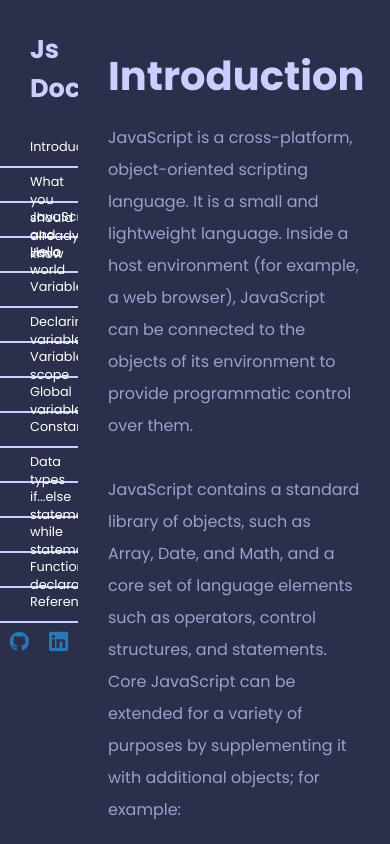
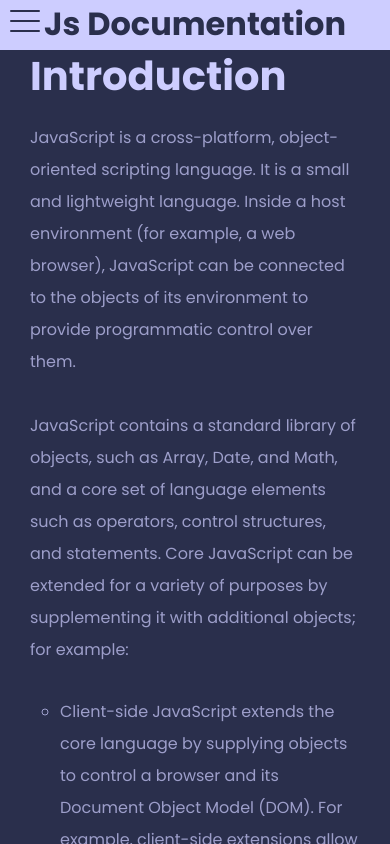
Before and after one commit to Adriangln11/jsDocumentation, a plain HTML site: page index.html in a window 390 px wide. Drawn offline with nearby package versions, Linux system fonts and the light colour scheme.

Commit message:
styles(mediaquerys)

```diff
--- a/index.html
+++ b/index.html
@@ -7,10 +7,7 @@
 
     <link rel="preconnect" href="https://fonts.googleapis.com" />
     <link rel="preconnect" href="https://fonts.gstatic.com" crossorigin />
-    <link
-      href="https://fonts.googleapis.com/css2?family=Poppins:wght@400;500;700&display=swap"
-      rel="stylesheet"
-    />
+    <link href="https://fonts.googleapis.com/css2?family=Poppins:wght@400;500;700&display=swap"rel="stylesheet"/>
     <link rel="stylesheet" href="https://cdn.jsdelivr.net/npm/bootstrap-icons@1.10.3/font/bootstrap-icons.css">
 
     <link rel="stylesheet" href="style.css">
@@ -19,34 +16,42 @@
 <body>
 
     <main id='main-doc'>
+        <div class="hamburger-container">
+            <h1>Js Documentation</h1>
+            <button >
+                <div></div>
+                <div></div>
+                <div></div>
+            </button>
+        </div>
 
-        <aside>
-            <h1>Js Documentation</h1>
+        <nav id="navbar">
+            <header>Js Documentation</header>
 
-                <a href="#section1" class="anchor">Introduction</a>
-                <a href="#section2" class="anchor">What you should already know</a>
-                <a href="#section3" class="anchor">JavaScript and Java</a>
-                <a href="#section4" class="anchor">Hello world</a>
-                <a href="#section5" class="anchor">Variables</a>
-                <a href="#section6" class="anchor">Declaring variables</a>
-                <a href="#section7" class="anchor">Variable scope</a>
-                <a href="#section8" class="anchor">Global variables/a>
-                <a href="#section9" class="anchor">Constants</a>
-                <a href="#section10" class="anchor">Data types</a>
-                <a href="#section11" class="anchor">if...else statement</a>
-                <a href="#section12" class="anchor">while statement</a>
-                <a href="#section13" class="anchor">Function declarations</a>
-                <a href="#section14" class="anchor">Reference</a>
-               <ul class="icons-container">
+                <a href="#Introduction" class="nav-link">Introduction</a>
+                <a href="#What_you_should_already_know" class="nav-link">What you should already know</a>
+                <a href="#JavaScript_and_Java" class="nav-link">JavaScript and Java</a>
+                <a href="#Hello_world" class="nav-link">Hello world</a>
+                <a href="#Variables" class="nav-link">Variables</a>
+                <a href="#Declaring_variables" class="nav-link">Declaring variables</a>
+                <a href="#Variable_scope" class="nav-link">Variable scope</a>
+                <a href="#Global_variables" class="nav-link">Global variables</a>
+                <a href="#Constants" class="nav-link">Constants</a>
+                <a href="#Data_types" class="nav-link">Data types</a>
+                <a href="#If_else_statement" class="nav-link">If else statement</a>
+                <a href="#While_statement" class="nav-link">While statement</a>
+                <a href="#Function_declarations" class="nav-link">Function declarations</a>
+                <a href="#Reference" class="nav-link">Reference</a>
+                <ul class="icons-container">
                     <li><a target="_blank" class="icon" href="https://github.com/Adriangln11"><i class="bi bi-github"></i></a></li>
                     <li><a target="_blank" class="icon" href="https://www.linkedin.com/in/adrian-d%C3%ADaz-08738922a/"><i class="bi bi-linkedin"></i></a></li>
-               </ul>
+                </ul>
 
-        </aside>
+        </nav>
 
         <div class="sections-container">
-            <section class="main-section" id="section1">
-                <h2>Introduction</h2>
+            <section class="main-section" id="Introduction">
+                <header>Introduction</header>
                 <p>
                     JavaScript is a cross-platform, object-oriented scripting language. It is a small and lightweight language. Inside a host environment (for example, a web browser), JavaScript can be connected to the objects of its environment to provide programmatic control over them. <br><br>
 
@@ -58,8 +63,8 @@
                     <ul/>
 
             </section>
-            <section class="main-section" id="section2">
-                <h2>What you should already know</h2>
+            <section class="main-section" id="What_you_should_already_know">
+                <header>What you should already know</header>
                 <p>This guide assumes you have the following basic background:</p>
                 <ul class="section-ul">
                     <li>A general understanding of the Internet and the World Wide Web (WWW).</li><br>
@@ -67,16 +72,16 @@
                     <li>Some programming experience. If you are new to programming, try one of the tutorials linked on the main page about JavaScript.</li>
                 <ul/>
             </section>
-            <section class="main-section" id="section3">
-                <h2>JavaScript and Java</h2>
+            <section class="main-section" id="JavaScript_and_Java">
+                <header>JavaScript and Java</header>
                 <p>JavaScript and Java are similar in some ways but fundamentally different in some others. The JavaScript language resembles Java but does not have Java's static typing and strong type checking. JavaScript follows most Java expression syntax, naming conventions and basic control-flow constructs which was the reason why it was renamed from LiveScript to JavaScript. <br> <br>
 
                 In contrast to Java's compile-time system of classes built by declarations, JavaScript supports a runtime system based on a small number of data types representing numeric, Boolean, and string values. JavaScript has a prototype-based object model instead of the more common class-based object model. The prototype-based model provides dynamic inheritance; that is, what is inherited can vary for individual objects. JavaScript also supports functions without any special declarative requirements. Functions can be properties of objects, executing as loosely typed methods. <br> <br>
 
                 JavaScript is a very free-form language compared to Java. You do not have to declare all variables, classes, and methods. You do not have to be concerned with whether methods are public, private, or protected, and you do not have to implement interfaces. Variables, parameters, and function return types are not explicitly typed.</p>
             </section>
-            <section class="main-section" id="section4">
-                <h2>Hello world</h2>
+            <section class="main-section" id="Hello_world">
+                <header>Hello world</header>
                 <p>To get started with writing JavaScript, open the Scratchpad and write your first "Hello world" JavaScript code:</p> <br>
                         <code>
                             function greetMe(yourName) {
@@ -85,16 +90,16 @@
                             greetMe("World");
                         </code>
             </section>
-            <section class="main-section" id="section5">
-                <h2>Variables</h2>
+            <section class="main-section" id="Variables">
+                <header>Variables</header>
                 <p>You use variables as symbolic names for values in your application. The names of variables, called identifiers, conform to certain rules. <br> <br>
 
                 A JavaScript identifier must start with a letter, underscore (_), or dollar sign ($); subsequent characters can also be digits (0-9). Because JavaScript is case sensitive, letters include the characters "A" through "Z" (uppercase) and the characters "a" through "z" (lowercase). <br> <br>
 
                 You can use ISO 8859-1 or Unicode letters such as å and ü in identifiers. You can also use the Unicode escape sequences as characters in identifiers. Some examples of legal names are Number_hits, temp99, and _name.</p> <br> <br>
             </section>
-            <section class="main-section" id="section6">
-                <h2>Declaring variables</h2>
+            <section class="main-section" id="Declaring_variables">
+                <header>Declaring variables</header>
                 <p>You can declare a variable in three ways: <br>
                     With the keyword var. For example, <br> <br>
                     <code>var x = 42.</code> <br> <br>
@@ -108,8 +113,8 @@
                     <code>let y = 13.</code> <br> <br>
                     This syntax can be used to declare a block scope local variable. See Variable scope below.</p>
             </section>
-            <section class="main-section" id="section7">
-                <h2>Variable scope</h2>
+            <section class="main-section" id="Variable_scope">
+                <header>Variable scope</header>
                 <p>
                     When you declare a variable outside of any function, it is called a global variable, because it is available to any other code in the current document. When you declare a variable within a function, it is called a local variable, because it is available only within that function. <br> <br>
 
@@ -122,15 +127,15 @@
                         if (true) { let y = 5; } console.log(y); // ReferenceError: y is not defined
                     </code> <br></p>
             </section>
-            <section class="main-section" id="section8">
-                <h2>Global variables</h2>
+            <section class="main-section" id="Global_variables">
+                <header>Global variables</header>
                 <p>
                     Global variables are in fact properties of the global object. In web pages the global object is window, so you can set and access global variables using the window.variable syntax. <br> <br>
 
                     Consequently, you can access global variables declared in one window or frame from another window or frame by specifying the window or frame name. For example, if a variable called phoneNumber is declared in a document, you can refer to this variable from an iframe as parent.phoneNumber.</p>
             </section>
-            <section class="main-section" id="section9">
-                <h2>Constants</h2>
+            <section class="main-section" id="Constants">
+                <header>Constants</header>
                 <p>
                     You can create a read-only, named constant with the const keyword. The syntax of a constant identifier is the same as for a variable identifier: it must start with a letter, underscore or dollar sign and can contain alphabetic, numeric, or underscore characters. <br> <br>
 
@@ -151,8 +156,8 @@
                     </code>
                 </p>
             </section>
-            <section class="main-section" id="section10">
-                <h2>Data types</h2>
+            <section class="main-section" id="Data_types">
+                <header>Data types</header>
                 <p>
                     The latest ECMAScript standard defines seven data types:
 
@@ -172,8 +177,8 @@
                     Although these data types are a relatively small amount, they enable you to perform useful functions with your applications. Objects and functions are the other fundamental elements in the language. You can think of objects as named containers for values, and functions as procedures that your application can perform.
                 </p>
             </section>
-            <section class="main-section" id="section11">
-                <h2>if...else statement</h2>
+            <section class="main-section" id="If_else_statement">
+                <header>If else statement</header>
                 <p>
                     Use the if statement to execute a statement if a logical condition is true. Use the optional else clause to execute a statement if the condition is false. An if statement looks as follows: <br> <br>
                     <code>
@@ -219,8 +224,8 @@
                         }</code> <br> <br>
                 </p>
             </section>
-            <section class="main-section" id="section12">
-                <h2>while statement</h2>
+            <section class="main-section" id="While_statement">
+                <header>While statement</header>
                 <p>
                     A while statement executes its statements as long as a specified condition evaluates to true. A while statement looks as follows: <br> <br>
                     <code>while (condition) statement</code> <br> <br>
@@ -241,8 +246,8 @@
                     After completing the third pass, the condition n < 3 is no longer true, so the loop terminates. <br>
                 </p>
             </section>
-            <section class="main-section" id="section13">
-                <h2>Function declarations</h2>
+            <section class="main-section" id="Function_declarations">
+                <header>Function declarations</header>
                 <p>
                     A function definition (also called a function declaration, or function statement) consists of the function keyword, followed by: <br> <br>
                     <ul class="section-ul">
@@ -259,8 +264,8 @@
                     <code>return number * number;</code> <br> <br>
                     Primitive parameters (such as a number) are passed to functions by value; the value is passed to the function, but if the function changes the value of the parameter, this change is not reflected globally or in the calling function.</p>
             </section>
-            <section class="main-section" id="section14">
-                <h2>Reference</h2>
+            <section class="main-section" id="Reference">
+                <header>Reference</header>
                 <p>
                     <ul class="section-ul">
                         <li>All the documentation in this page is taken from  <a href="https://developer.mozilla.org/en-US/docs/Web/JavaScript/Guide">MDN</a></li>
--- a/style.css
+++ b/style.css
@@ -13,10 +13,23 @@ body{
     height: 100vh;
     display: flex;
 }
-aside{
+nav{
     width: 20%;
     min-height: 100%;
     background-color: #2a2f4c;
+    overflow-y: scroll;
+    overflow-x: hidden;
+
+}
+::-webkit-scrollbar-track {
+    background-color: transparent;
+}
+::-webkit-scrollbar-thumb {
+    background-color: #2978b5;
+}
+::-webkit-scrollbar {
+    width: 5px;
+    height: 20px;
 }
 .sections-container{
     width: 80%;
@@ -37,27 +50,27 @@ aside{
 
 .section-ul{
     list-style-type:circle;
-    padding-left: 100px;
+    padding-left: 30px;
     margin-top: 30px;
 }
 ol li{
     margin-left: 50px;
 }
-h1{
+nav header{
     color: #cdcdff;
     font-weight: bold;
-    font-size: 1.6em;
+    font-size: 1.2em;
     text-align: center;
     margin: 30px;
 
 }
-h2{
+header{
     color: #cdcdff;
     font-weight: bold;
     font-size: 2.5rem;
     margin: 30px 0;
 }
-.anchor{
+.nav-link{
     width: 100%;
     height: 30px;
     display: block;
@@ -67,6 +80,9 @@ h2{
     padding-left: 30px;
     font-size: .8rem;
     text-decoration: none;
+}
+.nav-link:focus{
+    color: #2978b5;
 }
 code{
     white-space: pre-line;
@@ -87,3 +103,63 @@ code{
     margin: 10px;
     color: #2978b5;
 }
+button{
+    display: none;
+}
+.hamburger-container{
+    display: none;
+}
+
+
+@media (max-width: 960px) {
+    #main-doc{
+        position: relative;
+    }
+    nav{
+        display: none;
+    }
+    .sections-container{
+        width: 100%;
+        overflow-x: hidden;
+    }
+    .hamburger-container{
+        display: block;
+        width: 100%;
+        height: 50px;
+        background-color:#cdcdff;
+        position: fixed;
+        top: 0;
+        left: 0;
+        text-align: center;
+        color:#2a2f4c;
+    }
+    button{
+        display: flex;
+        flex-direction: column;
+        position: fixed;
+        top: 10px;
+        left: 10px;
+        width: 3rem;
+        height: 3rem;
+        border: 0;
+        background: transparent;
+        gap: .5rem;
+    }
+    button > div{
+        background: #2a2f4c;
+        height: 2px;
+        width: 30px;
+        border-radius: 5px;
+        transition: all .5s;
+        transform-origin: left;
+    }
+    button:focus div:first-child{
+        transform: rotate(40deg);
+    }
+    button:focus div:nth-child(2){
+        opacity:  0;
+    }
+    button:focus div:last-child{
+        transform: rotate(-40deg);
+    }
+}
```
